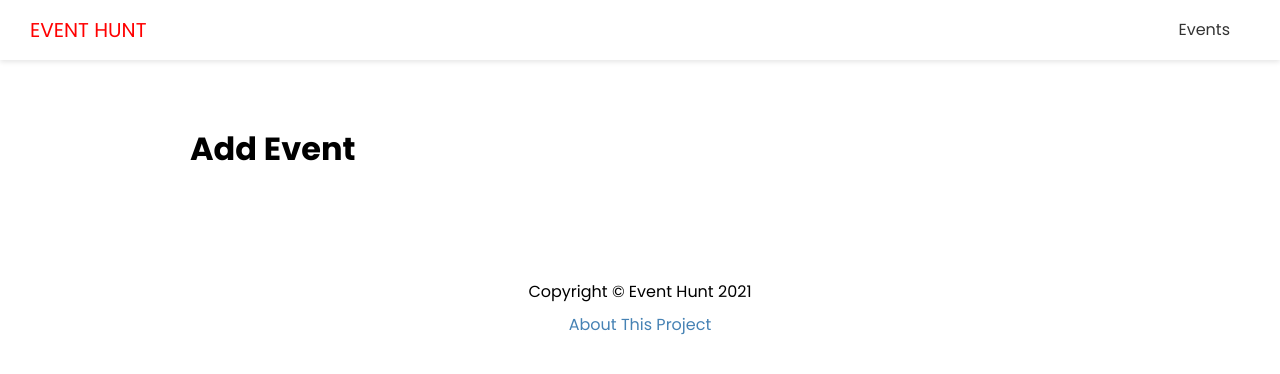
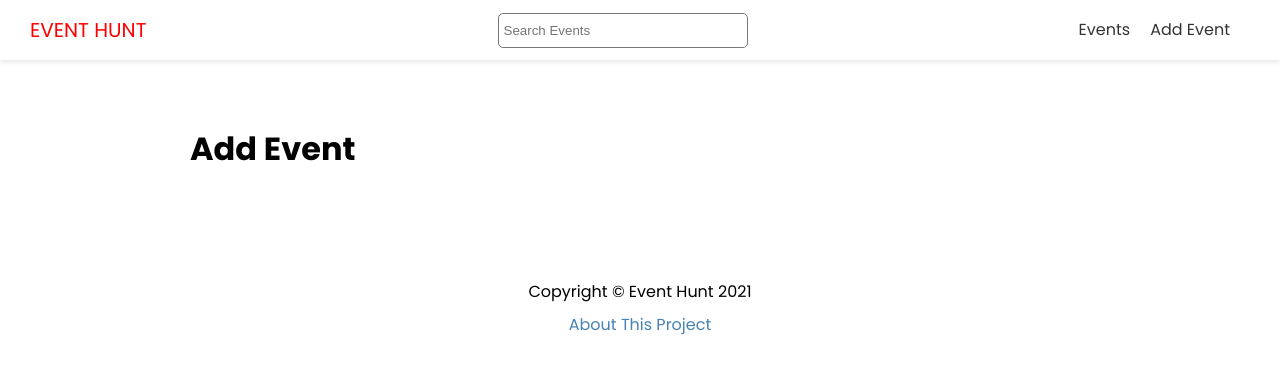
Before and after one commit to RdotSilva/React-NextJS-EventHunt, a Next.js app in the folder event-hunt-frontend/: page /events/add in a window 1280 px wide. Shown: the top 374 px of the page. Built offline with nearby package versions, Linux system fonts and the light colour scheme.

Commit message:
Update navbar

```diff
--- a/event-hunt-frontend/components/Header.js
+++ b/event-hunt-frontend/components/Header.js
@@ -1,5 +1,6 @@
 import Link from "next/link";
 import styles from "@/styles/Header.module.css";
+import Search from "./Search";
 
 export default function Header() {
   return (
@@ -9,6 +10,7 @@ export default function Header() {
           <a>Event Hunt</a>
         </Link>
       </div>
+      <Search />
       <nav>
         <ul>
           <li>
@@ -16,6 +18,9 @@ export default function Header() {
               <a>Events</a>
             </Link>
           </li>
+          <Link href="/events/add">
+            <a>Add Event</a>
+          </Link>
         </ul>
       </nav>
     </header>
```
